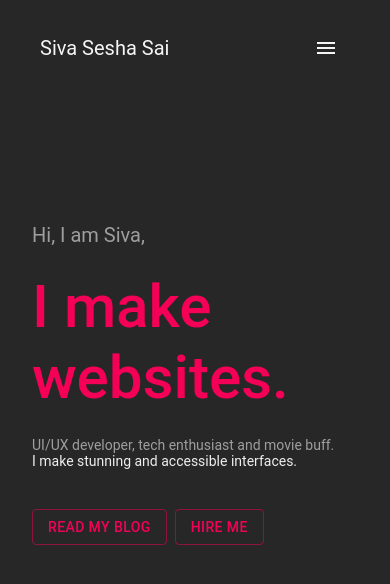
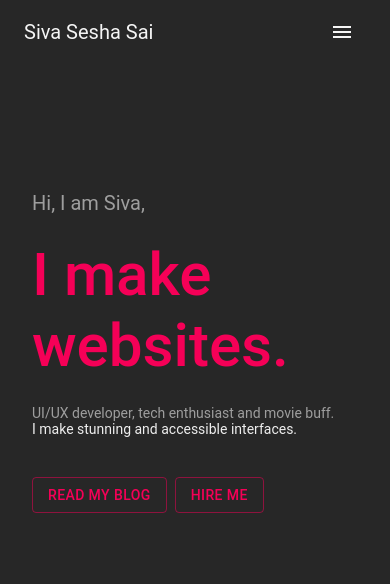
Before and after one commit to avsssai/redesigned-portfilio, a React (Create React App) app in the folder client/: page / in a window 390 px wide. Shown: the top 584 px of the page. Built offline with nearby package versions, Linux system fonts and the light colour scheme.

Commit message:
fixed navbar padding

```diff
--- a/client/src/components/Navbar/styles.js
+++ b/client/src/components/Navbar/styles.js
@@ -8,6 +8,9 @@ const styles = makeStyles((theme) => ({
 		alignContent: "center",
 		color: theme.palette.grey["100"],
 		fontFamily: theme.typography.fontFamily,
+		[theme.breakpoints.down("xs")]: {
+			padding: theme.spacing(1),
+		},
 	},
 	iconName: {
 		fontSize: theme.typography.h6.fontSize,
```
